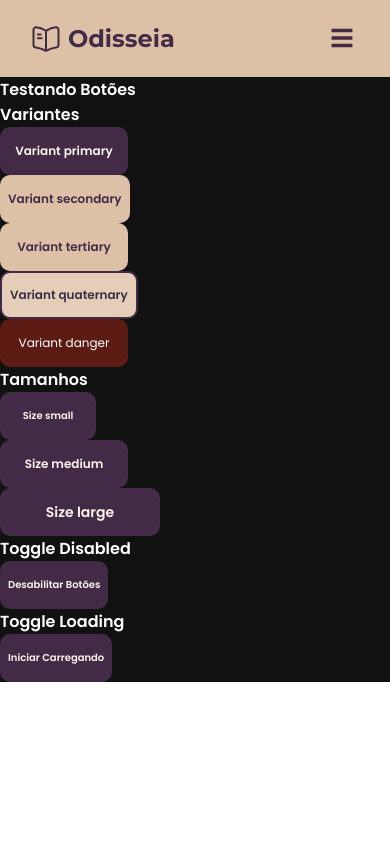
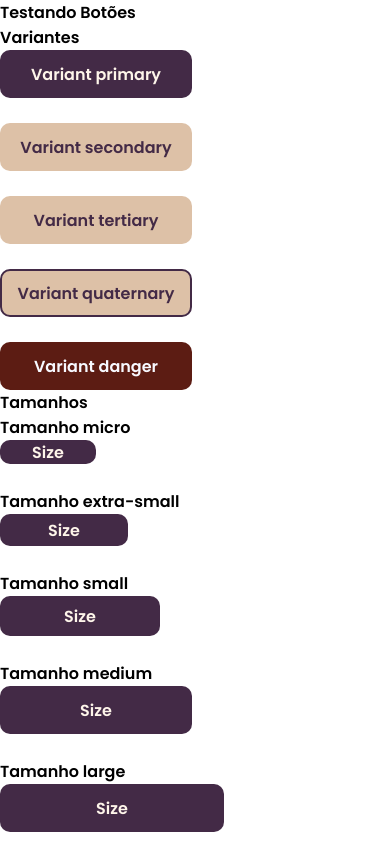
Before and after one commit to liazinea/odisseia, a React (Create React App) app in the folder frontend/: page /t in a window 390 px wide. Shown: the top 844 px of the page. Built offline with nearby package versions, Linux system fonts and the light colour scheme.

Commit message:
Novos tamanhos e correções na estilização

```diff
--- a/frontend/src/components/Button/index.jsx
+++ b/frontend/src/components/Button/index.jsx
@@ -1,6 +1,6 @@
 import React from "react";
-import classNames from "classnames"; // Usando 'classnames' para adicionar classes condicionalmente
-import { FaSpinner } from "react-icons/fa"; // Ícone de carregamento do react-icons
+import classNames from "classnames";
+import { FaSpinner } from "react-icons/fa";
 import "./index.scss";
 
 const Button = ({
@@ -22,13 +22,13 @@ const Button = ({
     <button
       className={buttonClassNames}
       disabled={isLoading || disabled}
-      aria-busy={isLoading} // Para melhorar a acessibilidade
+      aria-busy={isLoading}
       {...props}
     >
       {isLoading ? (
         <FaSpinner className="btn-spinner" aria-hidden="true" />
       ) : (
-        children
+        <span className="btn-text">{children}</span>
       )}
     </button>
   );
--- a/frontend/src/components/Button/index.scss
+++ b/frontend/src/components/Button/index.scss
@@ -1,19 +1,21 @@
 @use "src/styles/cores/cores" as color;
 
 .btn {
+  // Definições gerais do botão
   display: flex;
   align-items: center;
-  justify-content: center;  // Centraliza o conteúdo (texto ou spinner)
+  justify-content: center;
   padding: 0.5rem 1rem;
   border-radius: 10px;
   font-weight: 500;
   cursor: pointer;
   transition: all 0.3s ease;
-  width: auto;  // Deixa o botão com largura flexível por padrão
-  height: 3rem;  // Defina uma altura fixa para o botão
-  min-width: 8rem;  // Largura mínima para o botão (ajustável conforme o tamanho)
+  width: auto; // Largura flexível
+  height: 3rem; // Altura fixa do botão
+  min-width: 8rem; // Largura mínima do botão
+  box-sizing: border-box; // Garante que o padding não afete o tamanho final
 
-  // Variantes de cores para o botão
+  // Variantes de cor do botão
   &.btn-primary {
     background-color: color.$roxo-escuro;
     color: color.$bege-claro;
@@ -25,6 +27,7 @@
 
     &:hover {
       background-color: color.$bege;
+      border: solid 2px color.$roxo-escuro;
       color: color.$roxo-escuro;
     }
   }
@@ -34,36 +37,34 @@
     color: color.$roxo-escuro;
     font-size: 1rem;
     font-weight: bold;
-
     transition: background-color 0.3s ease, color 0.3s ease-in-out;
 
     &:hover {
       background-color: color.$roxo-escuro;
       color: color.$bege-claro;
+      border: solid color.$bege 2px;
     }
   }
 
-  &.btn-tertiary{
+  &.btn-tertiary {
     background-color: color.$bege;
     color: color.$roxo-escuro;
     font-size: 1rem;
     font-weight: bold;
-
     transition: background-color 0.3s ease, color 0.3s ease-in-out;
 
     &:hover {
       background-color: color.$bege-claro;
+      border: solid color.$roxo-escuro 2px;
     }
   }
 
-
-  &.btn-quaternary{
-    background-color: lighten(color.$bege, 5%);
+  &.btn-quaternary {
+    background-color: color.$bege;
+    border: solid color.$roxo-escuro 2px;
     color: color.$roxo-escuro;
     font-size: 1rem;
     font-weight: bold;
-    border: solid color.$roxo-escuro 2px ;
-
     transition: background-color 0.3s ease, color 0.3s ease-in-out;
 
     &:hover {
@@ -74,53 +75,86 @@
 
   &.btn-danger {
     background-color: color.$marrom;
-    color: white;
+    color: color.$branco;
+    font-size: 1rem;
+    font-weight: bold;
 
     &:hover {
       background-color: darken(color.$marrom, 10%);
     }
   }
 
-  // Tamanhos dos botões - Usando rem para responsividade
+  // Tamanhos do botão (Responsividade)
+  &.btn-extra-small {
+    font-size: 0.625rem; // Fonte muito pequena
+    padding: 0.2rem 0.4rem;
+    min-width: 8rem; // Largura mínima
+    height: 2rem; // Altura menor
+  }
+
+  &.btn-micro {
+    font-size: 0.5rem; // Fonte extremamente pequena
+    padding: 0.15rem 0.3rem;
+    min-width: 6rem; // Largura mínima muito reduzida
+    height: 1.5rem; // Altura mínima
+  }
+
   &.btn-small {
-    font-size: 0.75rem;  // Tamanho da fonte reduzido
+    font-size: 0.75rem; // Tamanho da fonte reduzido
     padding: 0.25rem 0.5rem;
-    min-width: 6rem;  // Largura mínima para o botão
+    min-width: 10rem; // Largura mínima para botões pequenos
+    height: 2.5rem; // Altura ajustada
   }
 
   &.btn-medium {
-    font-size: 1rem;  // Tamanho da fonte normal
+    font-size: 1rem; // Tamanho da fonte normal
     padding: 0.5rem 1rem;
-    min-width: 8rem;  // Largura mínima para o botão
+    min-width: 12rem; // Largura mínima para botões médios
   }
 
   &.btn-large {
-    font-size: 1.25rem;  // Tamanho da fonte maior
+    font-size: 1.25rem; // Tamanho da fonte maior
     padding: 0.75rem 1.5rem;
-    min-width: 10rem;  // Largura mínima para o botão
+    min-width: 14rem; // Largura mínima para botões grandes
+  }
+
+  &.btn-extra-large {
+    font-size: 1.5rem; // Fonte maior
+    padding: 1rem 2rem;
+    min-width: 16rem; // Largura mínima para botões maiores
+    height: 4rem; // Altura maior
   }
 
   // Estado de carregamento
   &.btn-loading {
-    cursor: not-allowed;
+    cursor: not-allowed; // Desabilita interação durante o carregamento
+    padding-left: 1.5rem; // Ajusta padding para o spinner
+    padding-right: 1.5rem; // Ajusta padding para o spinner
 
-    // Garantir que o spinner não afete o layout
     .btn-spinner {
-      width: 1.25rem;  // Tamanho fixo para o spinner
-      height: 1.25rem;  // Tamanho fixo para o spinner
-      margin-right: 0.5rem;  // Espaço entre o ícone e o texto
+      width: 1.25rem; // Tamanho fixo do spinner
+      height: 1.25rem; // Tamanho fixo do spinner
       animation: spin 1s infinite linear;
+      visibility: visible; // Exibe o spinner
     }
+
+    .btn-text {
+      visibility: hidden; // Oculta o texto durante o carregamento
+    }
+  }
+
+  .btn-text {
+    visibility: visible; // Garante que o texto seja visível quando não estiver carregando
   }
 
   // Estado desabilitado
   &:disabled,
   &.btn-disabled {
-    cursor: not-allowed;
-    pointer-events: none;
-    filter: grayscale(0.5);
+    cursor: not-allowed; // Desabilita interação
+    pointer-events: none; // Desativa eventos de ponteiro
+    filter: grayscale(0.5); // Aplica efeito de descoloração
 
-    // Alterando cores de fundo e borda para um estado mais suave
+    // Alterações de cor para o estado desabilitado
     &.btn-primary {
       background-color: lighten(color.$roxo-escuro, 10%);
     }
@@ -130,70 +164,115 @@
     }
 
     &.btn-danger {
-      background-color: lighten(#dc3545, 10%);
+      background-color: lighten(color.$marrom, 30%);
       color: white;
     }
   }
 
-  // Breakpoints para responsividade
+  // Breakpoints para responsividade (Ajuste de tamanho para telas menores)
   @media (max-width: 1200px) {
+    &.btn-extra-large {
+      font-size: 1.375rem; // Ajuste do tamanho da fonte
+      padding: 0.875rem 1.75rem; // Ajuste do padding
+    }
+
     &.btn-large {
-      font-size: 1.125rem;  // Reduz um pouco o tamanho da fonte
-      padding: 0.625rem 1.25rem;  // Ajusta o padding
+      font-size: 1.125rem;
+      padding: 0.625rem 1.25rem;
     }
 
     &.btn-medium {
-      font-size: 0.875rem;  // Reduz um pouco o tamanho da fonte
-      padding: 0.375rem 0.75rem;  // Ajusta o padding
+      font-size: 0.875rem;
+      padding: 0.375rem 0.75rem;
     }
 
     &.btn-small {
-      font-size: 0.625rem;  // Tamanho de fonte ainda menor
-      padding: 0.25rem 0.5rem;  // Ajuste de padding
+      font-size: 0.625rem;
+      padding: 0.25rem 0.5rem;
+    }
+
+    &.btn-extra-small {
+      font-size: 0.5rem;
+      padding: 0.2rem 0.4rem;
+    }
+
+    &.btn-micro {
+      font-size: 0.4rem;
+      padding: 0.15rem 0.3rem;
     }
   }
 
-  @media (max-width: 770px) {  // Alterado de 768px para 770px
+  @media (max-width: 770px) {
+    &.btn-extra-large {
+      font-size: 1.25rem;
+      padding: 0.75rem 1.5rem;
+    }
+
     &.btn-large {
-      font-size: 1rem;  // Ajusta o tamanho da fonte para telas menores
-      padding: 0.5rem 1rem;  // Ajusta o padding
+      font-size: 1rem;
+      padding: 0.5rem 1rem;
     }
 
     &.btn-medium {
-      font-size: 0.875rem;  // Tamanho da fonte um pouco menor
-      padding: 0.375rem 0.75rem;  // Ajusta o padding
+      font-size: 0.875rem;
+      padding: 0.375rem 0.75rem;
     }
 
     &.btn-small {
-      font-size: 0.625rem;  // Tamanho de fonte ainda menor
-      padding: 0.25rem 0.5rem;  // Ajuste de padding
+      font-size: 0.625rem;
+      padding: 0.25rem 0.5rem;
+    }
+
+    &.btn-extra-small {
+      font-size: 0.5rem;
+      padding: 0.2rem 0.4rem;
+    }
+
+    &.btn-micro {
+      font-size: 0.4rem;
+      padding: 0.15rem 0.3rem;
     }
   }
 
-  @media (max-width: 576px) {  // Alterado de 480px para 576px
+  @media (max-width: 576px) {
+    &.btn-extra-large {
+      font-size: 1.125rem;
+      padding: 0.625rem 1.25rem;
+    }
+
     &.btn-large {
-      font-size: 0.875rem;  // Tamanho de fonte ainda menor para telas pequenas
-      padding: 0.375rem 0.75rem;  // Ajusta o padding
+      font-size: 0.875rem;
+      padding: 0.375rem 0.75rem;
     }
 
     &.btn-medium {
-      font-size: 0.75rem;  // Tamanho de fonte reduzido para telas pequenas
-      padding: 0.25rem 0.5rem;  // Ajuste de padding
+      font-size: 0.75rem;
+      padding: 0.25rem 0.5rem;
     }
 
     &.btn-small {
-      font-size: 0.625rem;  // Tamanho de fonte ainda menor
-      padding: 0.25rem 0.5rem;  // Ajuste de padding
+      font-size: 0.625rem;
+      padding: 0.25rem 0.5rem;
+    }
+
+    &.btn-extra-small {
+      font-size: 0.5rem;
+      padding: 0.2rem 0.4rem;
+    }
+
+    &.btn-micro {
+      font-size: 0.35rem;
+      padding: 0.1rem 0.2rem;
     }
   }
 }
 
-// Animação de carregamento (ícone de spinner)
+// Animação do ícone de carregamento (spinner)
 @keyframes spin {
   0% {
-    transform: rotate(0deg);
+    transform: rotate(0deg); // Inicia a rotação
   }
   100% {
-    transform: rotate(360deg);
+    transform: rotate(360deg); // Finaliza a rotação
   }
 }
--- a/frontend/src/components/Navbar/index.scss
+++ b/frontend/src/components/Navbar/index.scss
@@ -94,6 +94,7 @@
         display: flex;
         opacity: 1;
         animation: slideDown 0.5s ease-in-out forwards;
+        z-index: 10;
       }
 
       li {
--- a/frontend/src/pages/Teste/index.jsx
+++ b/frontend/src/pages/Teste/index.jsx
@@ -1,7 +1,5 @@
 import React, { useState } from "react";
 import Button from "../../components/Button"; // Certifique-se de que o caminho esteja correto para o arquivo Button.js
-import Navbar from "../../components/Navbar"
-
 
 const App = () => {
   const [isDisabled, setIsDisabled] = useState(false);
@@ -16,28 +14,69 @@ const App = () => {
   };
 
   return (
-    <div style={{backgroundColor: '#111', color: 'white'}}>
-
-      <Navbar></Navbar>
-
+    <div style={{ backgroundColor: "#fff", color: "#000" }}>
       <h1>Testando Botões</h1>
 
       {/* Variantes */}
       <div>
         <h2>Variantes</h2>
-        <Button variant="primary" isLoading={isLoading} disabled={isDisabled}>Variant primary</Button>
-        <Button variant="secondary" isLoading={isLoading} disabled={isDisabled}>Variant secondary</Button>
-        <Button variant="tertiary" isLoading={isLoading} disabled={isDisabled}>Variant tertiary</Button>
-        <Button variant="quaternary" isLoading={isLoading} disabled={isDisabled}>Variant quaternary</Button>
-        <Button variant="danger" isLoading={isLoading} disabled={isDisabled}>Variant danger</Button>
+        <Button variant="primary" isLoading={isLoading} disabled={isDisabled}>
+          Variant primary
+        </Button>{" "}
+        <br />
+        <Button variant="secondary" isLoading={isLoading} disabled={isDisabled}>
+          Variant secondary
+        </Button>{" "}
+        <br />
+        <Button variant="tertiary" isLoading={isLoading} disabled={isDisabled}>
+          Variant tertiary
+        </Button>{" "}
+        <br />
+        <Button
+          variant="quaternary"
+          isLoading={isLoading}
+          disabled={isDisabled}
+        >
+          Variant quaternary
+        </Button>{" "}
+        <br />
+        <Button variant="danger" isLoading={isLoading} disabled={isDisabled}>
+          Variant danger
+        </Button>
       </div>
 
       {/* Tamanhos */}
       <div>
         <h2>Tamanhos</h2>
-        <Button size="small" isLoading={isLoading} disabled={isDisabled}>Size small</Button>
-        <Button size="medium" isLoading={isLoading} disabled={isDisabled}>Size medium</Button>
-        <Button size="large" isLoading={isLoading} disabled={isDisabled}>Size large</Button>
+        <h3>Tamanho micro</h3>
+        <Button size="micro" isLoading={isLoading} disabled={isDisabled}>
+          Size
+        </Button>{" "}
+        <br />
+        <h3>Tamanho extra-small</h3>
+        <Button size="extra-small" isLoading={isLoading} disabled={isDisabled}>
+          Size
+        </Button>{" "}
+        <br />
+        <h3>Tamanho small</h3>
+        <Button size="small" isLoading={isLoading} disabled={isDisabled}>
+          Size
+        </Button>{" "}
+        <br />
+        <h3>Tamanho medium</h3>
+        <Button size="medium" isLoading={isLoading} disabled={isDisabled}>
+          Size
+        </Button>{" "}
+        <br />
+        <h3>Tamanho large</h3>
+        <Button size="large" isLoading={isLoading} disabled={isDisabled}>
+          Size
+        </Button>{" "}
+        <br />
+        <h3>Tamanho extra-large</h3>
+        <Button size="extra-large" isLoading={isLoading} disabled={isDisabled}>
+          Size
+        </Button>
       </div>
 
       {/* Toggle Disabled */}
```
